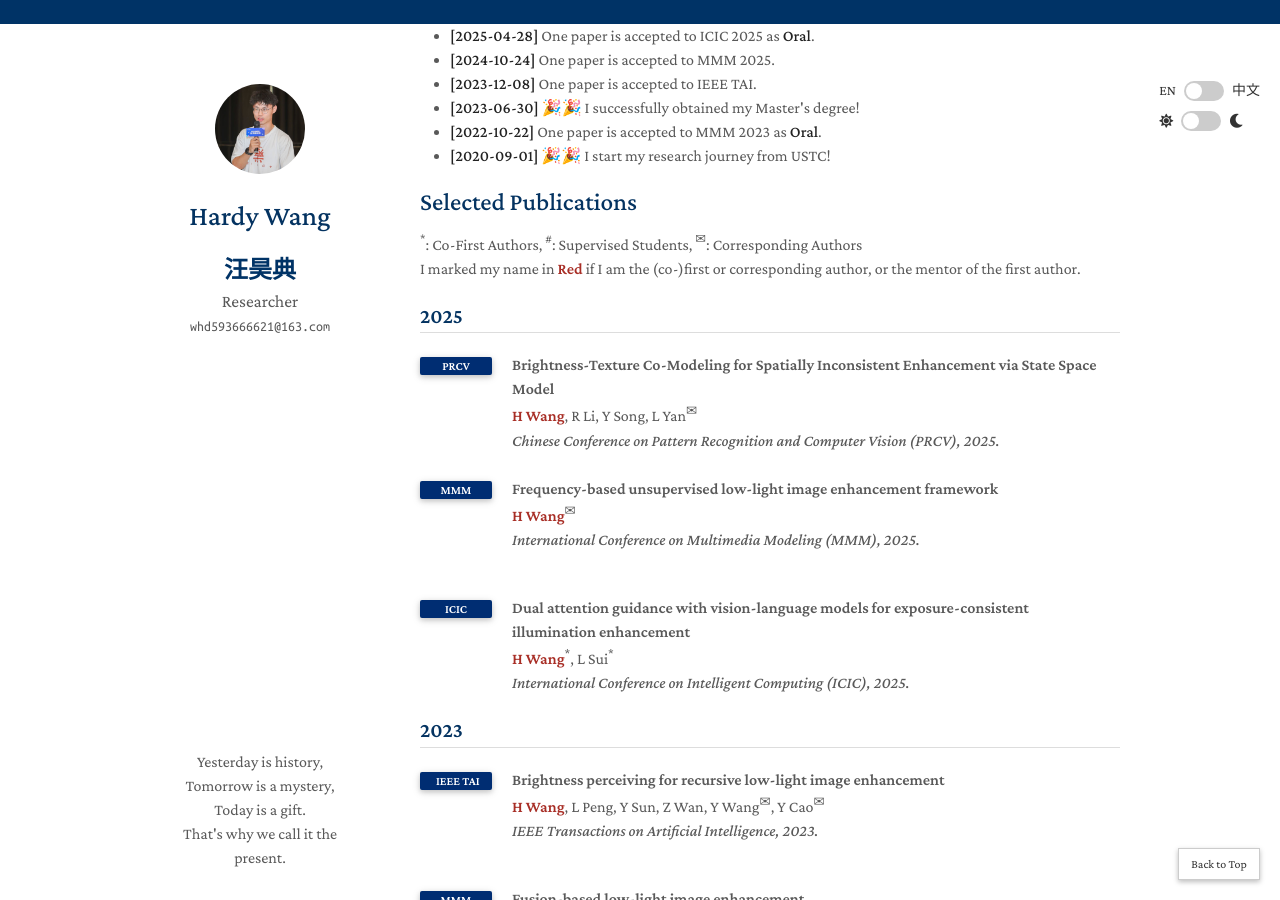
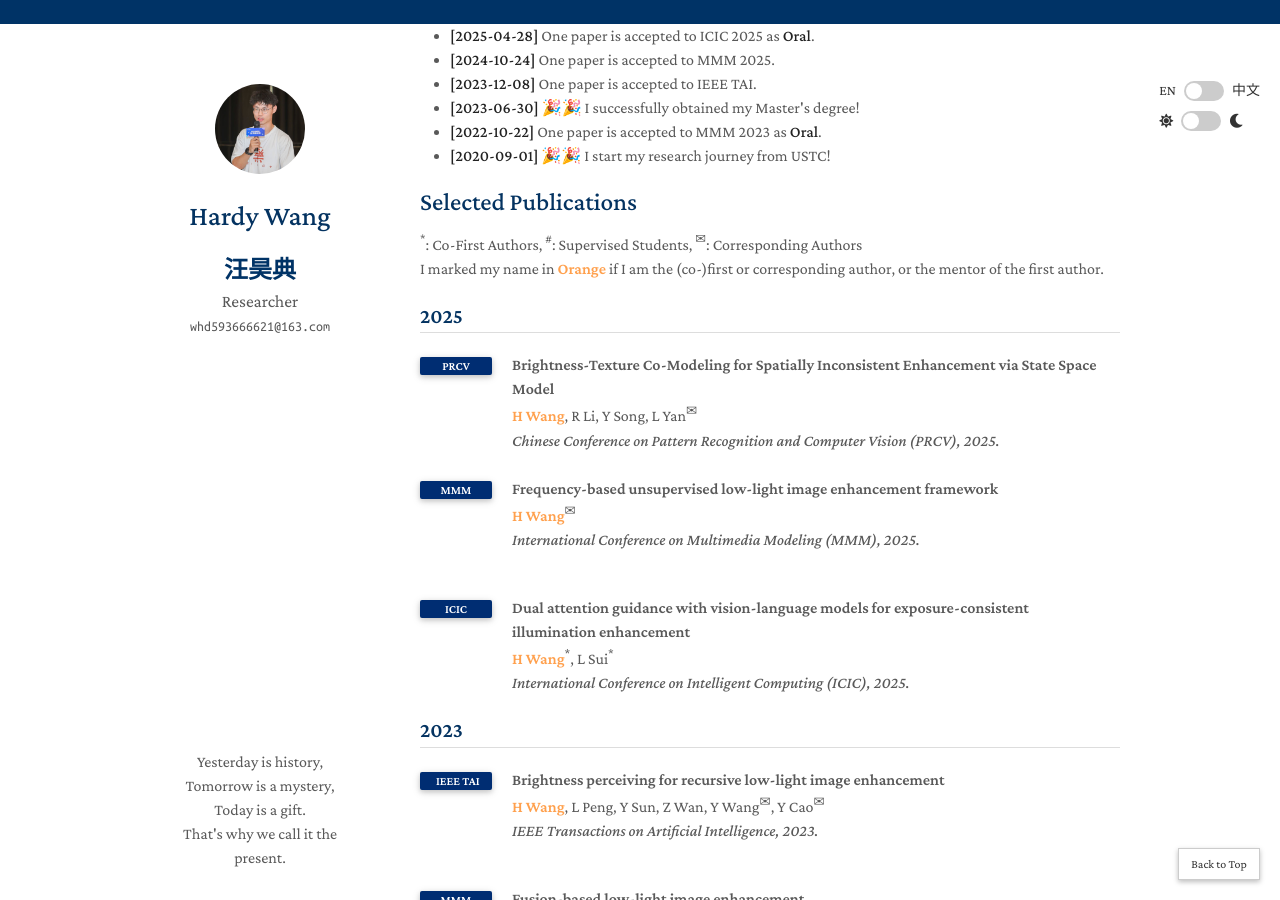
Before and after one commit to 7407810/hardywang.github.io, a Jekyll site: the page built from index.md, in a window 1280 px wide and 900 px high, scrolled down 378 px. Built offline with Jekyll 4.4.1, drawn with Linux system fonts in a browser that asks for light colours; nearby versions of some CDN libraries; a style sheet for code colours, icons or effects is not loaded; our own code applies the rules of GitHub Pages for plain Markdown files.

Commit message:
Add files via upload

```diff
--- a/_includes/publications.md
+++ b/_includes/publications.md
@@ -8,7 +8,7 @@
 
 <span class="superscript">*</span>: Co-First Authors, <span class="superscript">#</span>: Supervised Students, <span class="superscript">&#9993;</span>: Corresponding Authors
 <br>
-I marked my name in <b style="color:#a82e26">Red</b> if I am the (co-)first or corresponding author, or the mentor of the first author.
+I marked my name in <b style="color:#FFA04D">Orange</b> if I am the (co-)first or corresponding author, or the mentor of the first author.
 <br><br>
 
 <ol class="bibliography">
@@ -21,7 +21,7 @@ I marked my name in <b style="color:#a82e26">Red</b> if I am the (co-)first or c
   <div class="col-sm-3 abbr" style="position: relative;"> <abbr class="badge" style="width:40px; align:middle">PRCV</abbr> </div>
   <div class="col-sm-9" style="position: relative;padding-right: 15px;padding-left: 20px;">
     <div class="title">Brightness-Texture Co-Modeling for Spatially Inconsistent Enhancement via State Space Model</div>
-    <div class="author"><b style="color:#a82e26">H Wang</b>, R Li, Y Song, L Yan<sup>&#9993;</sup></div>
+    <div class="author"><b style="color:#FFA04D">H Wang</b>, R Li, Y Song, L Yan<sup>&#9993;</sup></div>
     <div class="periodical"><em>Chinese Conference on Pattern Recognition and Computer Vision (PRCV), 2025.</em></div>
   </div>
 </div>
@@ -32,7 +32,7 @@ I marked my name in <b style="color:#a82e26">Red</b> if I am the (co-)first or c
   <div class="col-sm-3 abbr" style="position: relative;"> <abbr class="badge" style="width:40px; align:middle">MMM</abbr> </div>
   <div class="col-sm-9" style="position: relative;padding-right: 15px;padding-left: 20px;">
     <div class="title">Frequency-based unsupervised low-light image enhancement framework</div>
-    <div class="author"><b style="color:#a82e26">H Wang</b><sup>&#9993;</sup></div>
+    <div class="author"><b style="color:#FFA04D">H Wang</b><sup>&#9993;</sup></div>
     <div class="periodical"><em>International Conference on Multimedia Modeling (MMM), 2025.</em></div>
   </div>
 </div>
@@ -43,7 +43,7 @@ I marked my name in <b style="color:#a82e26">Red</b> if I am the (co-)first or c
   <div class="col-sm-3 abbr" style="position: relative;"> <abbr class="badge" style="width:40px; align:middle">ICIC</abbr> </div>
   <div class="col-sm-9" style="position: relative;padding-right: 15px;padding-left: 20px;">
     <div class="title">Dual attention guidance with vision-language models for exposure-consistent illumination enhancement</div>
-    <div class="author"><b style="color:#a82e26">H Wang</b><sup>*</sup>, L Sui<sup>*</sup></div>
+    <div class="author"><b style="color:#FFA04D">H Wang</b><sup>*</sup>, L Sui<sup>*</sup></div>
     <div class="periodical"><em>International Conference on Intelligent Computing (ICIC), 2025.</em></div>
   </div>
 </div>
@@ -57,7 +57,7 @@ I marked my name in <b style="color:#a82e26">Red</b> if I am the (co-)first or c
   <div class="col-sm-3 abbr" style="position: relative;"> <abbr class="badge" style="width:40px; align:middle">IEEE TAI</abbr> </div>
   <div class="col-sm-9" style="position: relative;padding-right: 15px;padding-left: 20px;">
     <div class="title">Brightness perceiving for recursive low-light image enhancement</div>
-    <div class="author"><b style="color:#a82e26">H Wang</b>, L Peng, Y Sun, Z Wan, Y Wang<sup>&#9993;</sup>, Y Cao<sup>&#9993;</sup></div>
+    <div class="author"><b style="color:#FFA04D">H Wang</b>, L Peng, Y Sun, Z Wan, Y Wang<sup>&#9993;</sup>, Y Cao<sup>&#9993;</sup></div>
     <div class="periodical"><em>IEEE Transactions on Artificial Intelligence, 2023.</em></div>
   </div>
 </div>
@@ -68,7 +68,7 @@ I marked my name in <b style="color:#a82e26">Red</b> if I am the (co-)first or c
   <div class="col-sm-3 abbr" style="position: relative;"> <abbr class="badge" style="width:40px; align:middle">MMM</abbr> </div>
   <div class="col-sm-9" style="position: relative;padding-right: 15px;padding-left: 20px;">
     <div class="title">Fusion-based low-light image enhancement</div>
-    <div class="author"><b style="color:#a82e26">H Wang</b>, Y Wang, Y Cao, ZJ Zha<sup>&#9993;</sup></div>
+    <div class="author"><b style="color:#FFA04D">H Wang</b>, Y Wang, Y Cao, ZJ Zha<sup>&#9993;</sup></div>
     <div class="periodical"><em>International Conference on Multimedia Modeling (MMM), 2023.</em></div>
   </div>
 </div>
```
Also changed, not shown: _includes/publications.zh.md (+6 -6 lines).
